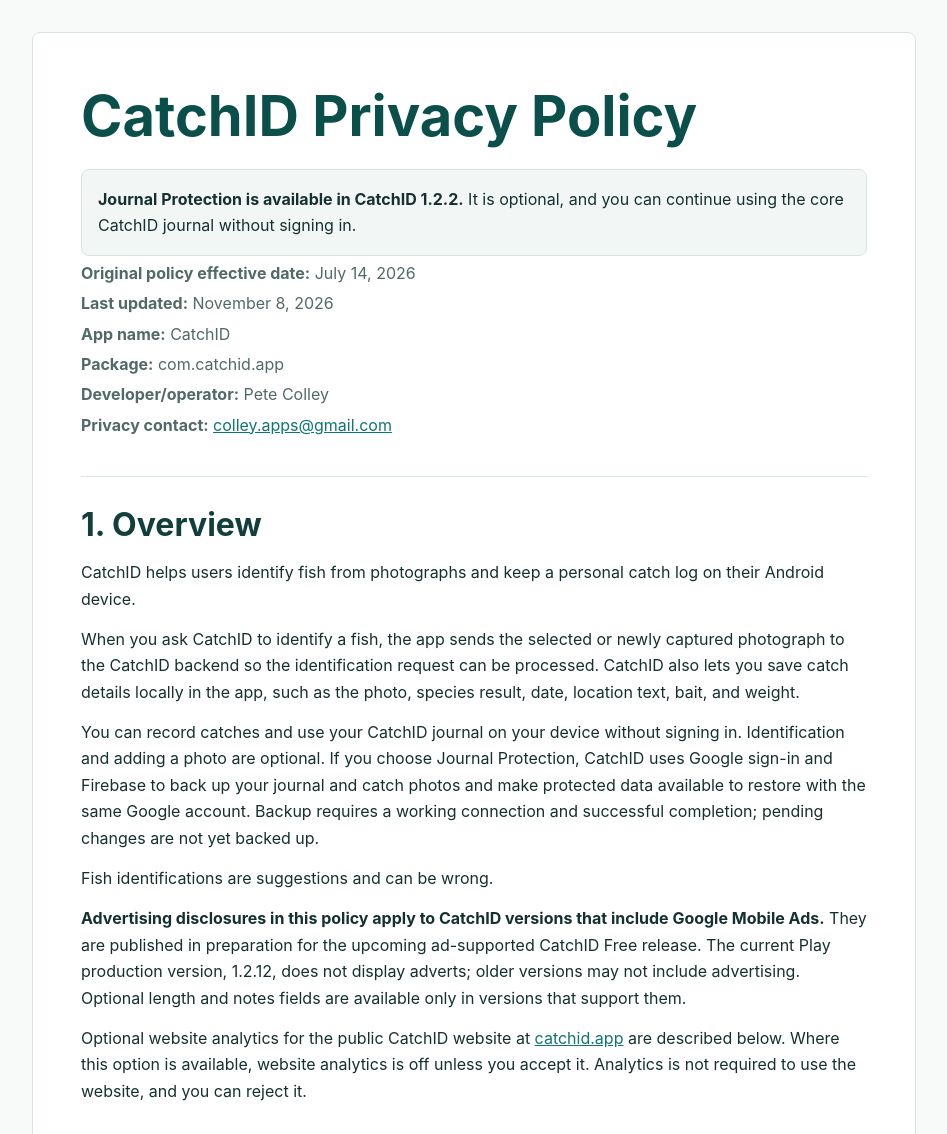
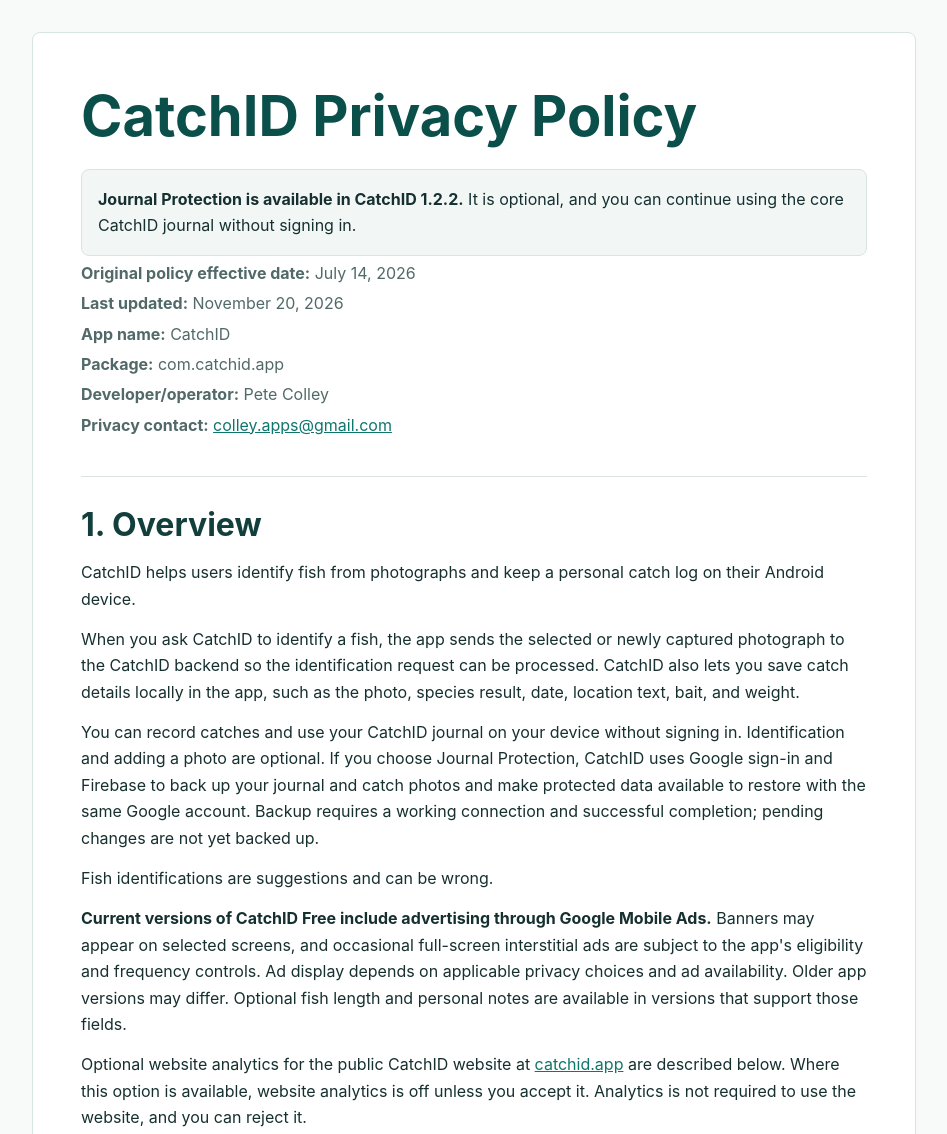
Before and after one commit to PeteColley/catchid-privacy, a plain HTML site: page index.html in a window 1280 px wide. Shown: the top 1134 px of the page, without its empty margins (166-1113 px from the left). Drawn offline with Linux system fonts and the light colour scheme.

Commit message:
Correct current advertising disclosures for review

```diff
--- a/index.html
+++ b/index.html
@@ -100,7 +100,7 @@
 
       <div class="meta">
         <p><strong>Original policy effective date:</strong> July 14, 2026</p>
-        <p><strong>Last updated:</strong> November 8, 2026</p>
+        <p><strong>Last updated:</strong> November 20, 2026</p>
         <p><strong>App name:</strong> CatchID</p>
         <p><strong>Package:</strong> com.catchid.app</p>
         <p><strong>Developer/operator:</strong> Pete Colley</p>
@@ -113,7 +113,7 @@
         <p>When you ask CatchID to identify a fish, the app sends the selected or newly captured photograph to the CatchID backend so the identification request can be processed. CatchID also lets you save catch details locally in the app, such as the photo, species result, date, location text, bait, and weight.</p>
         <p>You can record catches and use your CatchID journal on your device without signing in. Identification and adding a photo are optional. If you choose Journal Protection, CatchID uses Google sign-in and Firebase to back up your journal and catch photos and make protected data available to restore with the same Google account. Backup requires a working connection and successful completion; pending changes are not yet backed up.</p>
         <p>Fish identifications are suggestions and can be wrong.</p>
-        <p><strong>Advertising disclosures in this policy apply to CatchID versions that include Google Mobile Ads.</strong> They are published in preparation for the upcoming ad-supported CatchID Free release. The current Play production version, 1.2.12, does not display adverts; older versions may not include advertising. Optional length and notes fields are available only in versions that support them.</p>
+        <p><strong>Current versions of CatchID Free include advertising through Google Mobile Ads.</strong> Banners may appear on selected screens, and occasional full-screen interstitial ads are subject to the app's eligibility and frequency controls. Ad display depends on applicable privacy choices and ad availability. Older app versions may differ. Optional fish length and personal notes are available in versions that support those fields.</p>
         <p>Optional website analytics for the public CatchID website at <a href="https://catchid.app">catchid.app</a> are described below. Where this option is available, website analytics is off unless you accept it. Analytics is not required to use the website, and you can reject it.</p>
       </section>
 
@@ -189,7 +189,7 @@
       <section>
         <h2 id="android-advertising">4b. Advertising and privacy choices in the CatchID Android app</h2>
         <h3>Advertising and Google's processing</h3>
-        <p>Ad-supported versions of CatchID Free use Google AdMob and the Google Mobile Ads SDK. Formats may include banners, native ads displayed alongside app content, and occasional full-screen interstitial ads.</p>
+        <p>Current versions of CatchID Free use Google AdMob and the Google Mobile Ads SDK to show bottom banners on selected screens (Home, read-only Catch Details, Catch Insights and successful identification results) and occasional full-screen interstitial ads. Interstitials are subject to the app's eligibility and frequency controls; ad display also depends on applicable privacy choices and ad availability. Current versions do not use native ad placements or insert advertisements into the Catch Journal feed.</p>
         <p>The Google Mobile Ads SDK automatically collects and shares advertising-related information. Depending on the device, settings and applicable ad-serving mode, this can include:</p>
         <ul>
           <li>your IP address, which Google may use to estimate general location;</li>
```
